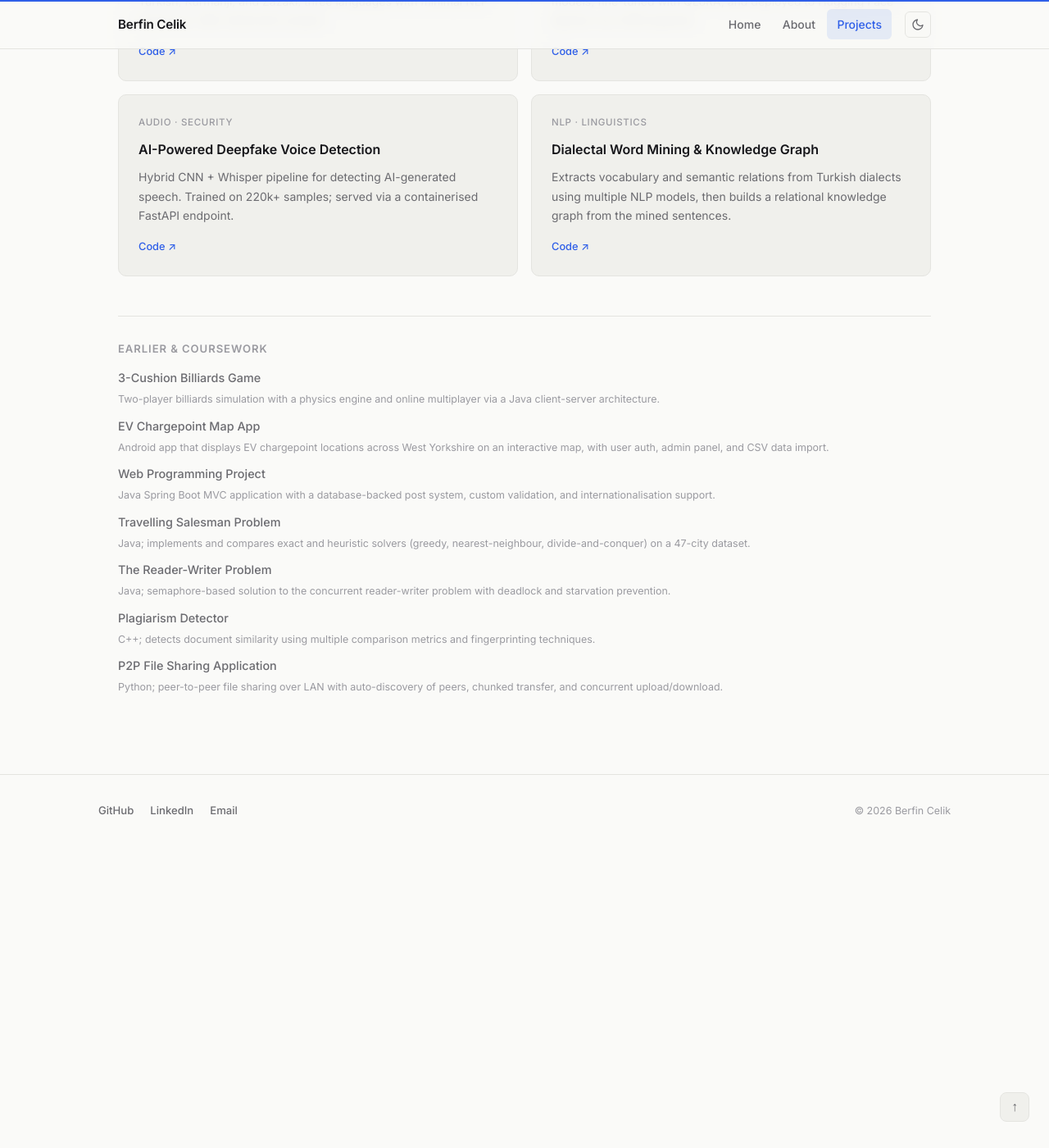
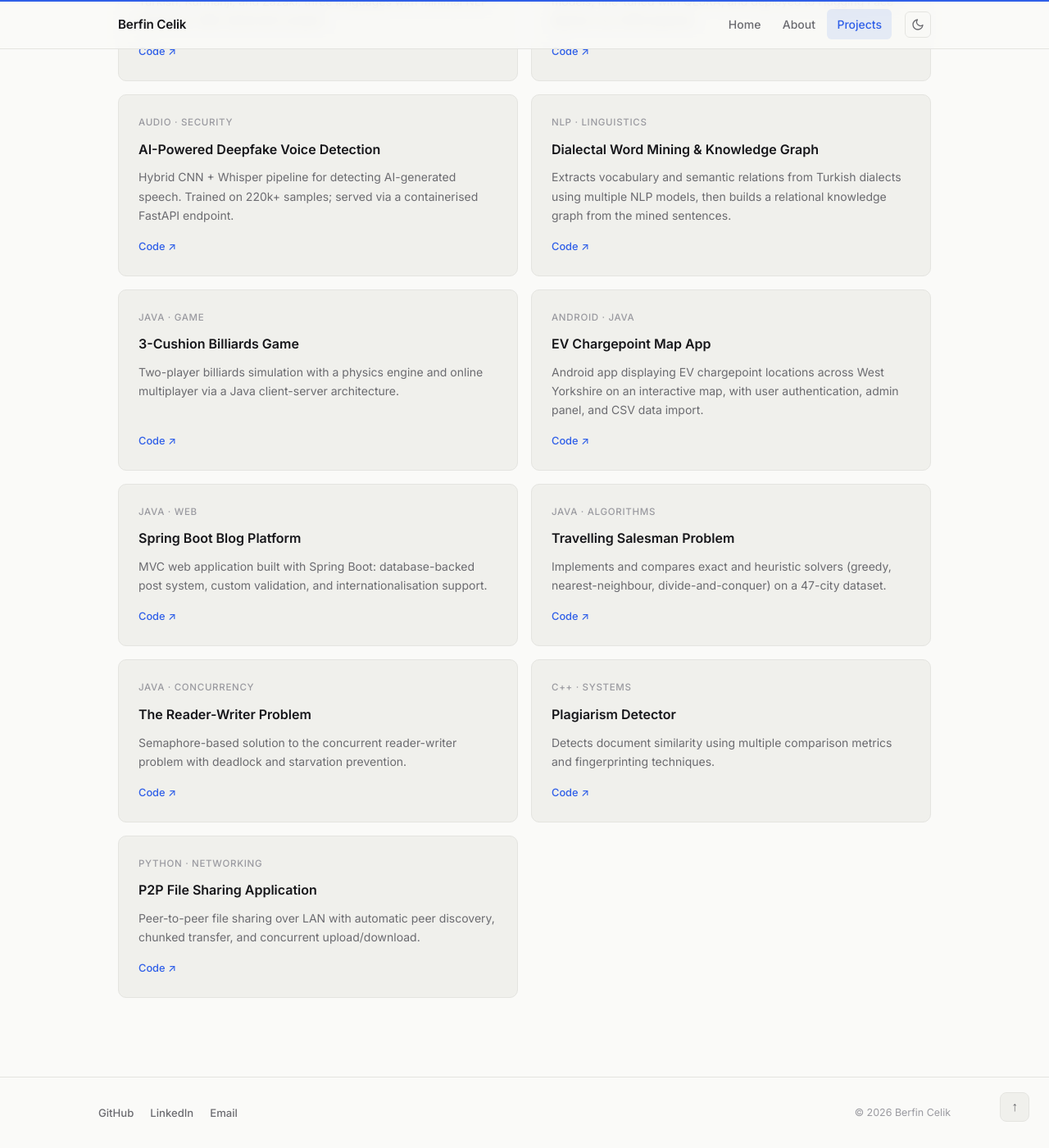
Before and after one commit to berfinito/berfinito.github.io, a Jekyll site: the page built from projects.md, in a window 1280 px wide and 1400 px high, scrolled down 404 px. Shown: the whole window at 82% size. Built offline with Jekyll 4.4.1, drawn with Linux system fonts in a browser that asks for light colours; before the commit the page ends 1436 px from its top, so only the background shows below that; some of the changed text lies outside the part shown.

Commit message:
Projects: single flat grid, 11 projects, descriptive titles
Subtitle changed to "Things I've built." Removed two-tier layout — all
11 project cards in one 2-col grid sorted by order front matter. Added
7 new _projects/*.md entries for billiards, EV map, Spring Boot blog,
TSP, reader-writer, plagiarism detector, and P2P file sharing. Renamed
"Web Programming Project" to "Spring Boot Blog Platform".

Co-Authored-By: Claude Sonnet 4.6 <noreply@anthropic.com>

```diff
--- a/projects.md
+++ b/projects.md
@@ -9,19 +9,17 @@ permalink: /projects/
   <span class="page-label">Work</span>
   <h1>Projects</h1>
   <p style="color:var(--text-muted);margin-top:.5rem;font-size:1rem;">
-    Things I've built, researched, or shipped.
+    Things I've built.
   </p>
 </div>
 
 <div class="card-grid">
-  {% assign featured = site.projects | where: "featured", true | sort: "order" %}
-  {% for project in featured %}
+  {% assign all_projects = site.projects | sort: "order" %}
+  {% for project in all_projects %}
     <div class="card">
 
       {% if project.label %}
         <span class="card-lang">{{ project.label }}</span>
-      {% elsif project.tags.size > 0 %}
-        <span class="card-lang">{{ project.tags | first }}</span>
       {% endif %}
 
       <h3><a href="{{ project.github }}" target="_blank" rel="noopener">{{ project.title }}</a></h3>
@@ -40,45 +38,3 @@ permalink: /projects/
     </div>
   {% endfor %}
 </div>
-
-<div class="coursework-section">
-  <h2 class="coursework-heading">Earlier &amp; Coursework</h2>
-  <ul class="coursework-list">
-
-    <li>
-      <a href="https://github.com/berfinito/3-cushion-billard-game" target="_blank" rel="noopener">3-Cushion Billiards Game</a>
-      <span class="coursework-meta">Two-player billiards simulation with a physics engine and online multiplayer via a Java client-server architecture.</span>
-    </li>
-
-    <li>
-      <a href="https://github.com/berfinito/MapApp" target="_blank" rel="noopener">EV Chargepoint Map App</a>
-      <span class="coursework-meta">Android app that displays EV chargepoint locations across West Yorkshire on an interactive map, with user auth, admin panel, and CSV data import.</span>
-    </li>
-
-    <li>
-      <a href="https://github.com/berfinito/Web-Programming-Project" target="_blank" rel="noopener">Web Programming Project</a>
-      <span class="coursework-meta">Java Spring Boot MVC application with a database-backed post system, custom validation, and internationalisation support.</span>
-    </li>
-
-    <li>
-      <a href="https://github.com/berfinito/Travelling-Salesman-Problem" target="_blank" rel="noopener">Travelling Salesman Problem</a>
-      <span class="coursework-meta">Java; implements and compares exact and heuristic solvers (greedy, nearest-neighbour, divide-and-conquer) on a 47-city dataset.</span>
-    </li>
-
-    <li>
-      <a href="https://github.com/berfinito/The-Reader-Writer-Problem" target="_blank" rel="noopener">The Reader-Writer Problem</a>
-      <span class="coursework-meta">Java; semaphore-based solution to the concurrent reader-writer problem with deadlock and starvation prevention.</span>
-    </li>
-
-    <li>
-      <a href="https://github.com/berfinito/Plagiarism-Detector" target="_blank" rel="noopener">Plagiarism Detector</a>
-      <span class="coursework-meta">C++; detects document similarity using multiple comparison metrics and fingerprinting techniques.</span>
-    </li>
-
-    <li>
-      <a href="https://github.com/berfinito/P2P-File-Sharing-Application" target="_blank" rel="noopener">P2P File Sharing Application</a>
-      <span class="coursework-meta">Python; peer-to-peer file sharing over LAN with auto-discovery of peers, chunked transfer, and concurrent upload/download.</span>
-    </li>
-
-  </ul>
-</div>
```
Also changed, not shown: _projects/billiards-game.md (added, +10 -0 lines), _projects/ev-chargepoint-map.md (added, +10 -0 lines), _projects/p2p-file-sharing.md (added, +10 -0 lines), _projects/plagiarism-detector.md (added, +10 -0 lines), _projects/reader-writer.md (added, +10 -0 lines), _projects/spring-boot-blog.md (added, +10 -0 lines), _projects/travelling-salesman.md (added, +10 -0 lines).
